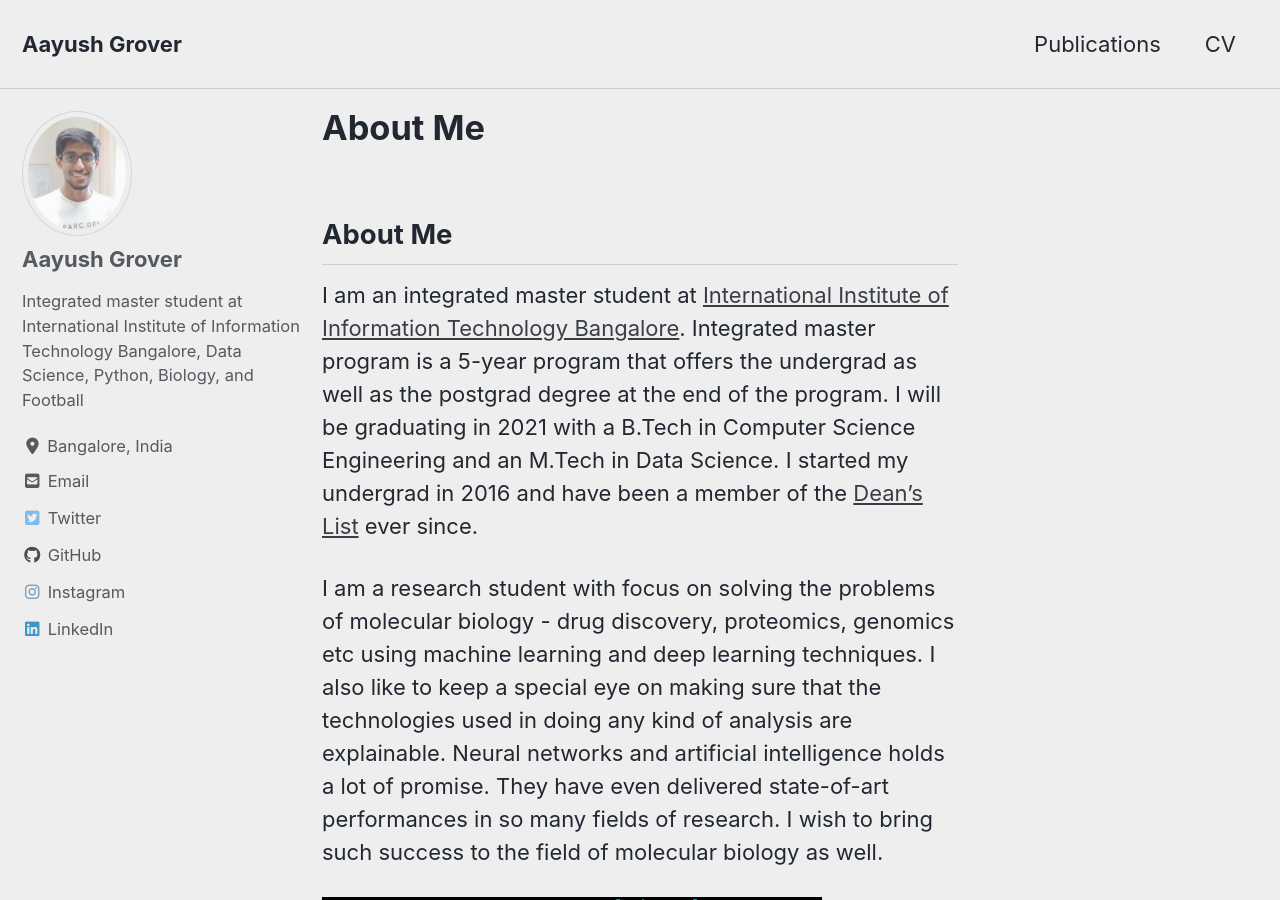
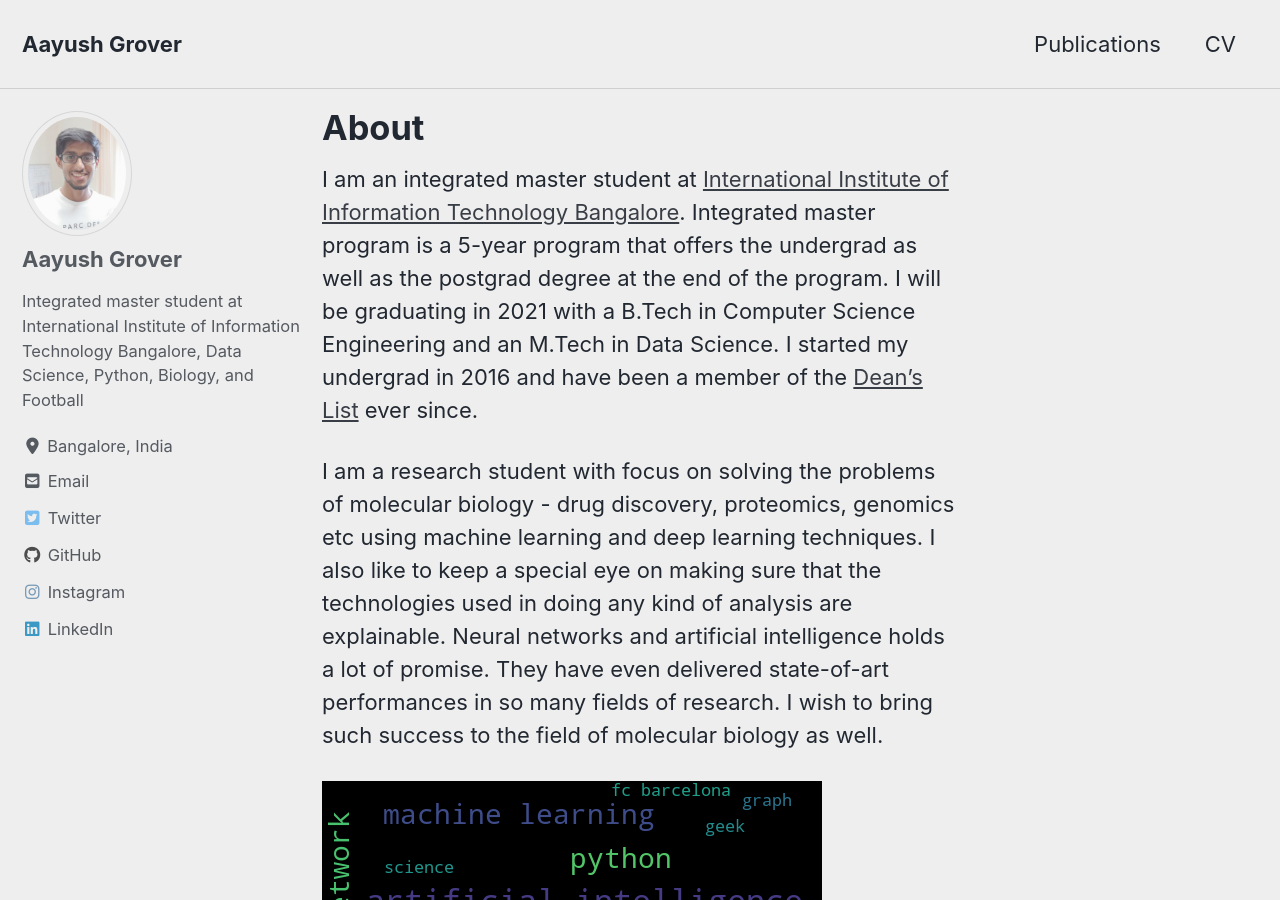
Before and after one commit to AayushGrover/AayushGrover.github.io, a Jekyll site: the page built from _pages/about.md, in a window 1280 px wide and 900 px high. Built offline with Jekyll 4.4.1, drawn with Linux system fonts in a browser that asks for light colours; cached includes are drawn as plain includes; nearby versions of some CDN libraries; our own code applies the rules of GitHub Pages for plain Markdown files.

Commit message:
Update about.md

```diff
--- a/_pages/about.md
+++ b/_pages/about.md
@@ -1,9 +1,8 @@
 ---
 permalink: /
+title: "About"
 
 ---
-
-## About Me
 
 I am an integrated master student at [International Institute of Information Technology Bangalore](https://www.iiitb.ac.in/). Integrated master program is a 5-year program that offers the undergrad as well as the postgrad degree at the end of the program. I will be graduating in 2021 with a B.Tech in Computer Science Engineering and an M.Tech in Data Science. I started my undergrad in 2016 and have been a member of the [Dean's List](https://www.iiitb.ac.in/deans-list) ever since.
 
```
